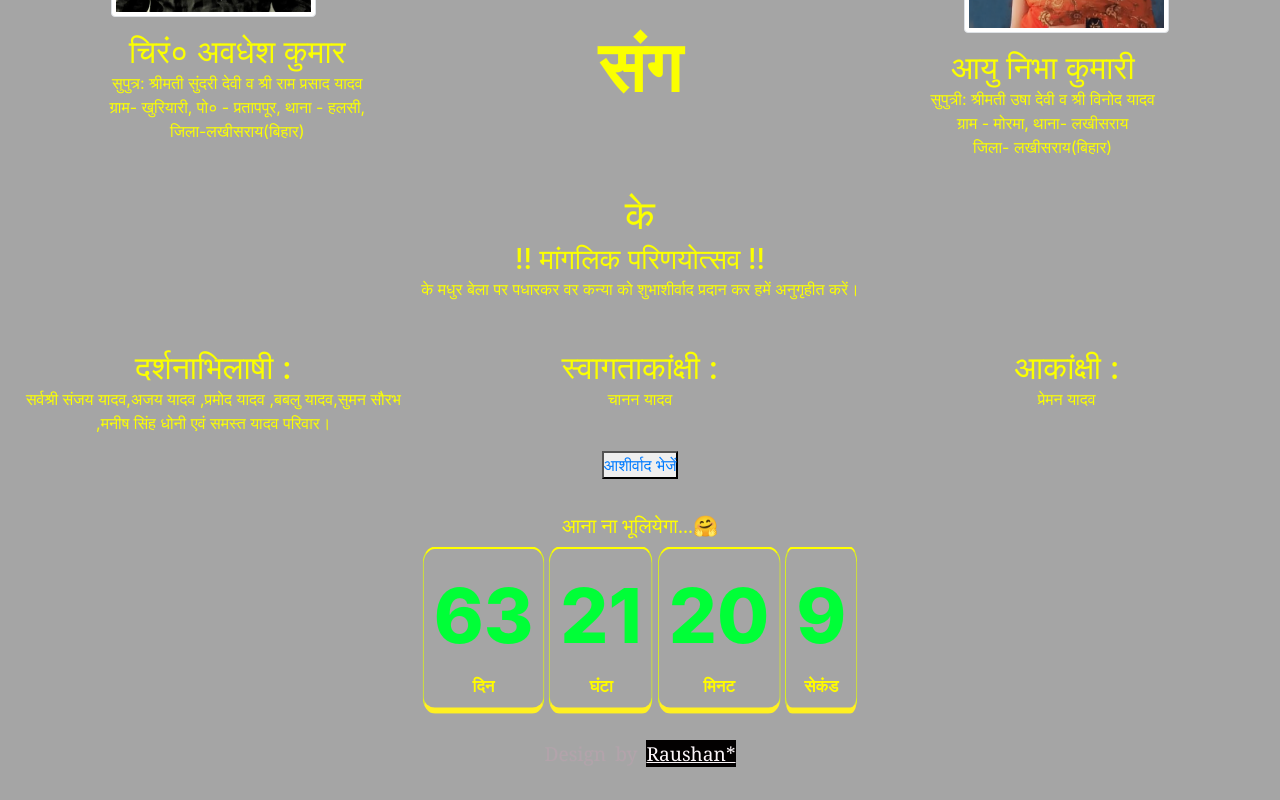
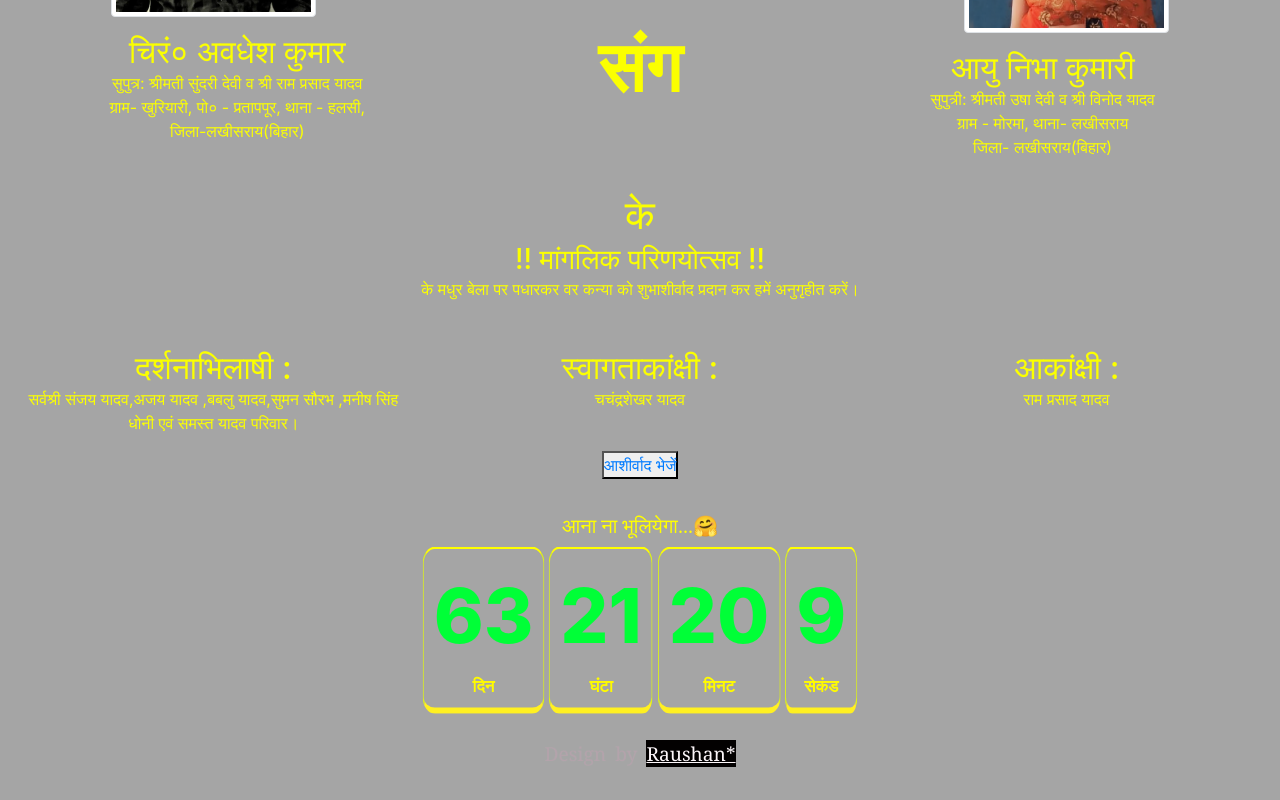
Before and after one commit to raushanstar/awi-weds-nibha, a plain HTML site: page index.html in a window 1280 px wide. Shown: the part 1189-1989 px from the top of the page. Drawn offline with nearby package versions, Linux system fonts and the light colour scheme; a web font is replaced by a local one.

Commit message:
Update index.html

```diff
--- a/index.html
+++ b/index.html
@@ -6,13 +6,10 @@
     <meta name="google" content="notranslate">
     <meta http-equiv="X-UA-Compatible" content="IE=edge">
     <title> ॥ शुभ विवाह - 26 अप्रैल 2021 ॥</title>
-    <meta name="description" content="अवधेश weds निभा(Invitation Card)">
+    <meta name="description" content="अवधेश weds निभा ">
     <link rel="icon" href="img/both.png">
     <meta property="og:image"
         content="https://raw.githubusercontent.com/raushanstar/awi-weds-nibha/main/img/both.png?token=AODOFXSA2AJN75BCFL4PFCTAHL64Q" />
-<!--     <meta property="og:image" content="https://raw.githubusercontent.com/raushanstar/awi-weds-nibha/main/img/both1.png?token=AODOFXUBZLDMJ3I7JPH5FN3AHKJFC" /> -->
-    <!-- <meta property="og:image"
-        content="img/both.png" /> -->
     <meta name="viewport" content="width=device-width, initial-scale=1">
     <link rel="stylesheet" href="https://stackpath.bootstrapcdn.com/bootstrap/4.2.1/css/bootstrap.min.css"
         integrity="sha384-GJzZqFGwb1QTTN6wy59ffF1BuGJpLSa9DkKMp0DgiMDm4iYMj70gZWKYbI706tWS" crossorigin="anonymous">
@@ -27,11 +24,19 @@
     <script src="https://cdnjs.cloudflare.com/ajax/libs/jquery/3.3.1/jquery.js"></script>
     <link rel="preconnect" href="https://fonts.gstatic.com">
     <link href="https://fonts.googleapis.com/css2?family=Flavors&display=swap" rel="stylesheet">
-    <script
-        type="text/JavaScript"> //courtesy of BoogieJack.com function killCopy(e){ return false } function reEnable(){ return true } document.onselectstart=new Function ("return false") if (window.sidebar){ document.onmousedown=killCopy document.onclick=reEnable } </script>
-    <!-- Global site tag (gtag.js) - Google Analytics -->
+    <script type="text/JavaScript">
+        //courtesy of BoogieJack.com function killCopy(e){ return false } function reEnable(){ return true } document.onselectstart=new Function ("return false") if (window.sidebar){ document.onmousedown=killCopy document.onclick=reEnable }
+    </script> <!-- Global site tag (gtag.js) - Google Analytics -->
     <script async src="https://www.googletagmanager.com/gtag/js?id=G-BKLFXTQHBQ"></script>
-    <script> window.dataLayer = window.dataLayer || []; function gtag() { dataLayer.push(arguments); } gtag('js', new Date()); gtag('config', 'G-BKLFXTQHBQ'); </script>
+    <script>
+        window.dataLayer = window.dataLayer || [];
+
+        function gtag() {
+            dataLayer.push(arguments);
+        }
+        gtag('js', new Date());
+        gtag('config', 'G-BKLFXTQHBQ');
+    </script>
     <script src="count.js"></script>
 </head>
 
@@ -189,15 +194,15 @@
             <div class="row mt-5 var_family">
                 <div class="col-md-4">
                     <h2 class="mb-0">दर्शनाभिलाषी :</h2>
-                    <p> सर्वश्री संजय यादव,अजय यादव ,प्रमोद यादव ,बबलु यादव,सुमन सौरभ ,मनीष सिंह धोनी  एवं समस्त यादव परिवार।</p>
+                    <p> सर्वश्री संजय यादव,अजय यादव ,बबलु यादव,सुमन सौरभ ,मनीष सिंह धोनी  एवं समस्त यादव परिवार।</p>
                 </div>
                 <div class="col-md-4 mt-2 mt-md-0">
                     <h2 class="mb-0">स्वागताकांक्षी :</h2>
-                    <p>चानन यादव </p>
+                    <p>चचंद्रशेखर यादव </p>
                 </div>
                 <div class="col-md-4 mt-2 mt-md-0">
                     <h2 class="mb-0">आकांक्षी :</h2>
-                    <p>प्रेमन यादव</p>
+                    <p>राम प्रसाद यादव</p>
                 </div>
             </div>
             <div class="form1">
```
